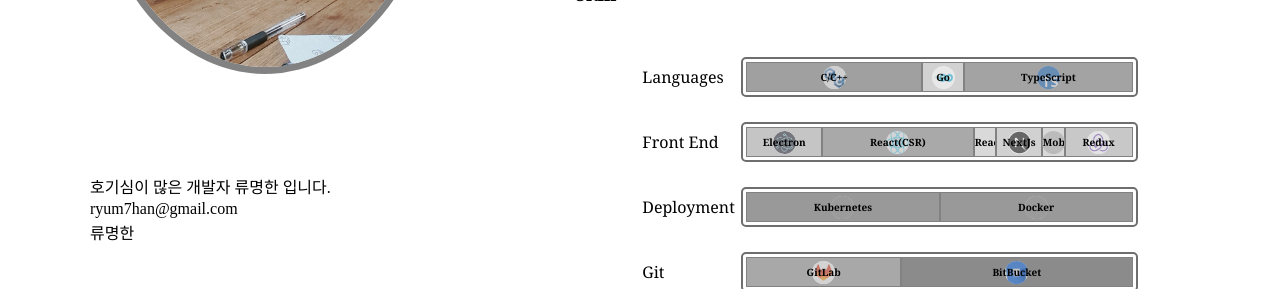
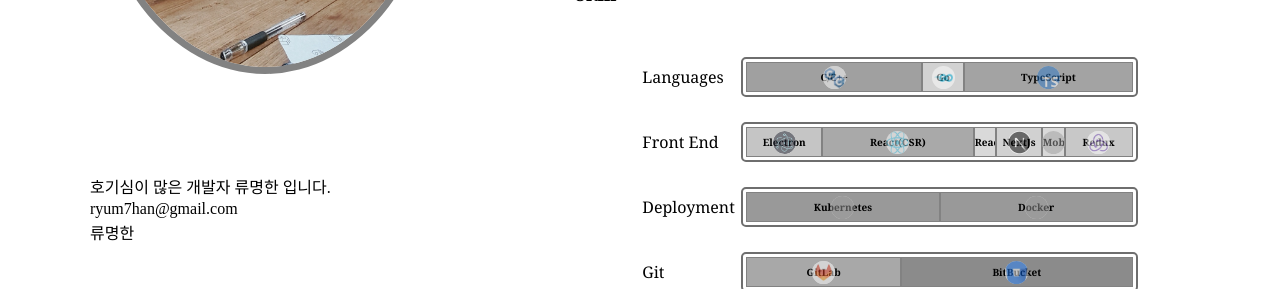
Before and after one commit to ryumhan/portfolio-resume, a Next.js app: page / in a window 1280 px wide. Shown: the part 496-797 px from the top of the page. Built offline with nearby package versions, Linux system fonts and the light colour scheme; grey boxes are pictures that could not be loaded.

Commit message:
onHover Event error is fixed - onMouseOut should be onMouseLeave event for proper working

```diff
--- a/src/components/pages-component/ryumyunghan/career-section/index.tsx
+++ b/src/components/pages-component/ryumyunghan/career-section/index.tsx
@@ -73,12 +73,7 @@ const CareerSection = ({ careerPath, skillSets }: Props): React.ReactElement =>
           <TypoGraphy style={{ fontSize: '20px' }}>Skill</TypoGraphy>
         </SectionTitle>
         <CenterContainer>
-          <SkillBarContainer
-            gap="25px"
-            onMouseEnter={() => {
-              handleUpdateSkillHover([]);
-            }}
-          >
+          <SkillBarContainer gap="25px">
             {useMemo(
               () =>
                 skillSets.map((skillSet) => {
@@ -97,13 +92,15 @@ const CareerSection = ({ careerPath, skillSets }: Props): React.ReactElement =>
                               onMouseEnter={() => {
                                 handleUpdateSkillHover(skill.relations);
                               }}
+                              onMouseLeave={() => {
+                                handleUpdateSkillHover([]);
+                              }}
                             >
                               <TypoGraphy
                                 style={{
                                   fontSize: '10px',
                                   fontWeight: 'bold',
                                   color: 'black',
-                                  zIndex: 1,
                                   overflow: 'hidden',
                                 }}
                               >
--- a/src/constants/index.ts
+++ b/src/constants/index.ts
@@ -88,9 +88,9 @@ export const SKILLSET_CONFIG: SkillSet[] = [
     skillSet: [
       { skillName: 'Kubernetes API Server', duration: 0.8, relations: [2] },
       { skillName: 'Public Transportation API', duration: 1, relations: [3] },
-      { skillName: 'Yarn Berry(PM)', duration: 0.5, relations: [3, 4] },
-      { skillName: 'NestJS(BE)', duration: 0.3, relations: [4] },
-      { skillName: 'GraphQL)', duration: 0.3, relations: [4] },
+      { skillName: 'Yarn Berry(PM)', duration: 0.5, relations: [3] },
+      { skillName: 'NestJS(BE)', duration: 0.3, relations: [] },
+      { skillName: 'GraphQL)', duration: 0.3, relations: [] },
     ],
   },
 ];
```
